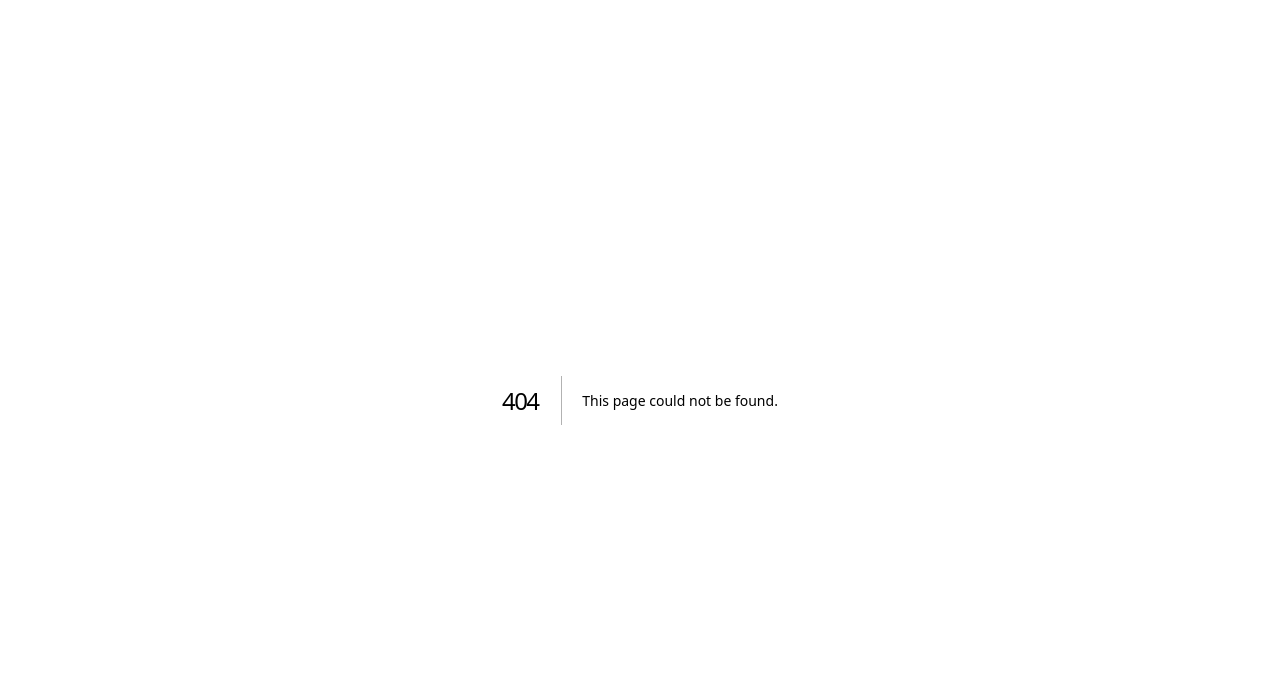
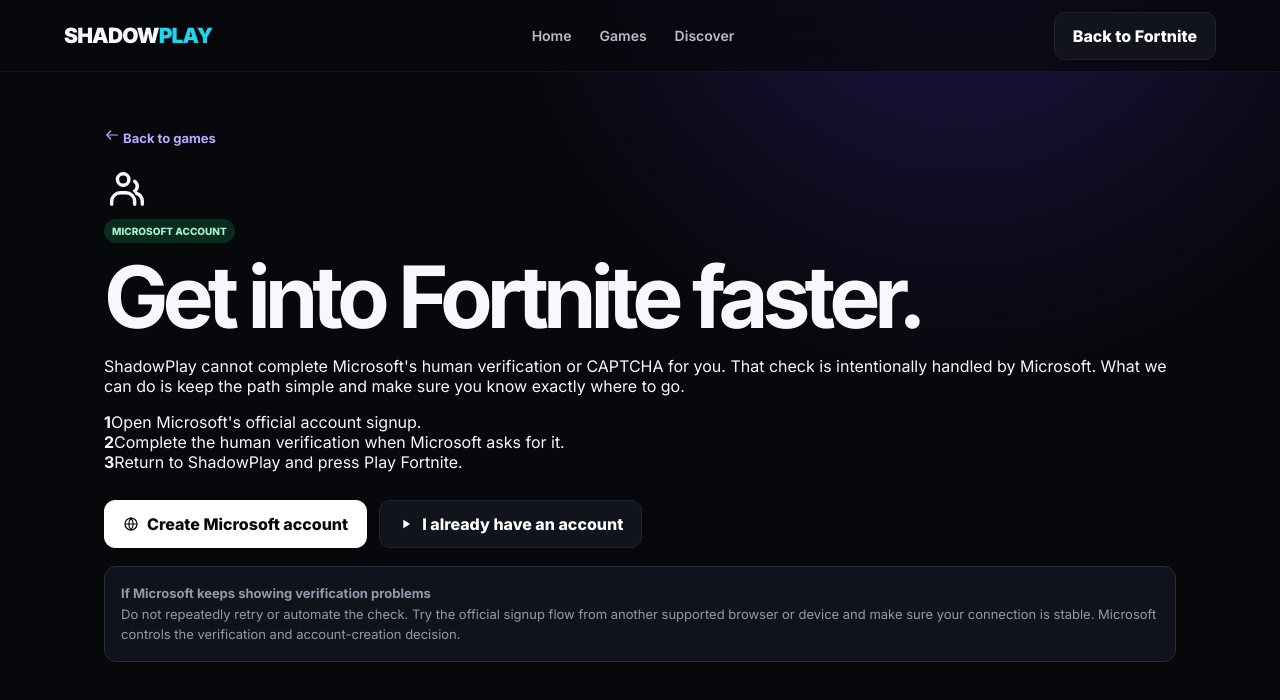
Before and after one commit to Shadowsenpai67/Shadow-senpai-, a Next.js app: page /account in a window 1280 px wide. Before the commit this address had no page. Shown: the top 700 px of the page. Built offline with nearby package versions, Linux system fonts and the light colour scheme.

Commit message:
Add Microsoft account onboarding page

```diff
--- /dev/null
+++ b/app/account/page.tsx
@@ -0,0 +1,9 @@
+import Link from "next/link";
+import { Icon } from "../icons";
+
+export default function AccountPage() {
+  return <main className="shell">
+    <nav className="nav"><Link className="brand" href="/">SHADOW<span>PLAY</span></Link><div className="links"><Link href="/">Home</Link><Link href="/games">Games</Link><Link href="/#discover">Discover</Link></div><Link className="btn secondary" href="/watch">Back to Fortnite</Link></nav>
+    <section className="watch account-page"><Link className="back" href="/games"><Icon name="arrow-left" size={16}/> Back to games</Link><div className="account-card"><div className="card-icon"><Icon name="users" size={46}/></div><span className="tag">MICROSOFT ACCOUNT</span><h1>Get into Fortnite faster.</h1><p>ShadowPlay cannot complete Microsoft's human verification or CAPTCHA for you. That check is intentionally handled by Microsoft. What we can do is keep the path simple and make sure you know exactly where to go.</p><div className="account-steps"><div><b>1</b><span>Open Microsoft's official account signup.</span></div><div><b>2</b><span>Complete the human verification when Microsoft asks for it.</span></div><div><b>3</b><span>Return to ShadowPlay and press Play Fortnite.</span></div></div><div className="actions"><a className="btn primary" href="https://signup.live.com/" target="_blank" rel="noreferrer"><Icon name="globe" size={16}/> Create Microsoft account</a><Link className="btn secondary" href="/watch"><Icon name="play" size={16}/> I already have an account</Link></div><div className="notice"><strong>If Microsoft keeps showing verification problems</strong><br/>Do not repeatedly retry or automate the check. Try the official signup flow from another supported browser or device and make sure your connection is stable. Microsoft controls the verification and account-creation decision.</div></div></section>
+  </main>;
+}
```
